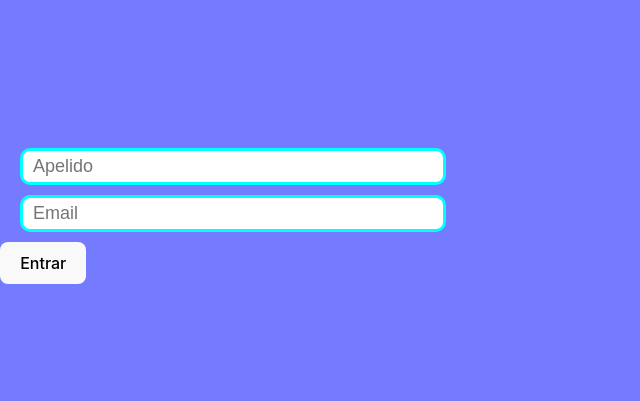
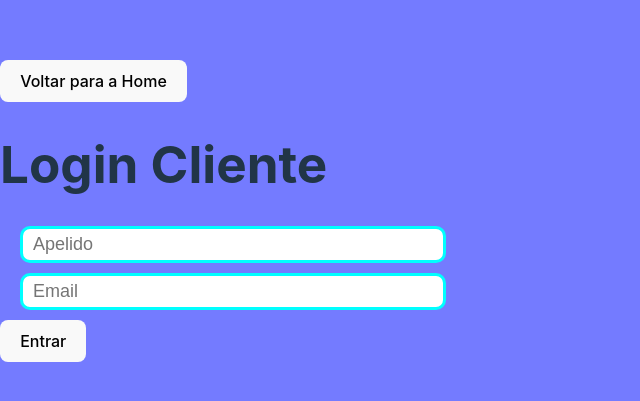
Before and after one commit to GigliarlyM/fotografia-sistema, a React (Vite) app in the folder front-end/: page /login/client in a window 1280 px wide. Shown: the part 189-590 px from the top of the page, without its empty margins (0-640 px from the left). Built offline with nearby package versions, Linux system fonts and the light colour scheme.

Commit message:
Algumas mudanças na estética do site
Uma mudança importante foi um botão adicionado no login do cliente e do fotógrafo, adicionado para tornar a navegação mais simples.

```diff
--- a/front-end/index.html
+++ b/front-end/index.html
@@ -4,7 +4,7 @@
     <meta charset="UTF-8" />
     <link rel="icon" type="image/svg+xml" href="https://static.vecteezy.com/ti/vetor-gratis/t2/6998431-photo-camera-icons-photo-camera-icon-vector-design-illustration-photo-camera-simples-sign-photo-camera-image-vetor.jpg" />
     <meta name="viewport" content="width=device-width, initial-scale=1.0" />
-    <title>Fotografia-freelancer</title>
+    <title>FotoHub</title>
   </head>
   <body>
     <div id="root"></div>
--- a/front-end/src/index.css
+++ b/front-end/src/index.css
@@ -48,7 +48,7 @@ button {
   transition: border-color 0.25s;
 }
 button:hover {
-  border-color: #646cff;
+  border-color: aqua;
 }
 button:focus,
 button:focus-visible {
--- a/front-end/src/pages/login-client.jsx
+++ b/front-end/src/pages/login-client.jsx
@@ -32,10 +32,17 @@ export default function LoginClient() {
     }
 
     return (
+
         <div >
+        <div>
+            <button onClick={() => navigate("login/photographer")}>Voltar para a Home</button>
+
+        </div>
+            <h1>Login Cliente</h1>
             <input type="text" required placeholder="Apelido" value={apelido} onChange={e => setApelido(e.target.value)} />
             <input type="email" required placeholder="Email" value={email} onChange={e => setEmail(e.target.value)} />
             <button onClick={handleSubmit}>Entrar</button>
+
         </div>
     )
 }
--- a/front-end/src/pages/login-photographer.jsx
+++ b/front-end/src/pages/login-photographer.jsx
@@ -40,6 +40,11 @@ export default function LoginPhotographer() {
                     navigate('/photographer')
                 }
             }}
+        <div>
+            <button onClick={() => navigate("login/photographer")}>Voltar para a Home</button>
+
+            </div>
+            <h1>Login Fotográfo</h1>
             <input type="text" required placeholder="Apelido" value={apelido} onChange={e => setApelido(e.target.value)} />
             <input type="email" required placeholder="Email" value={email} onChange={e => setEmail(e.target.value)} />
             <button onClick={handleSubmit}>Entrar</button>
--- a/front-end/src/pages/signup-all.jsx
+++ b/front-end/src/pages/signup-all.jsx
@@ -11,7 +11,7 @@ export default function CadastroGeral() {
 
     return (
         <div className="tab-container">
-            <h2>Cadastro</h2>
+            <h1>Cadastro</h1>
             <div className="tabs">
                 <button
                     id="clienteTab"
--- a/front-end/src/styles/form.css
+++ b/front-end/src/styles/form.css
@@ -1,6 +1,3 @@
-.form {
-    background-color: aqua;
-}
 input {
     display: block;
     font-size: large;
```
